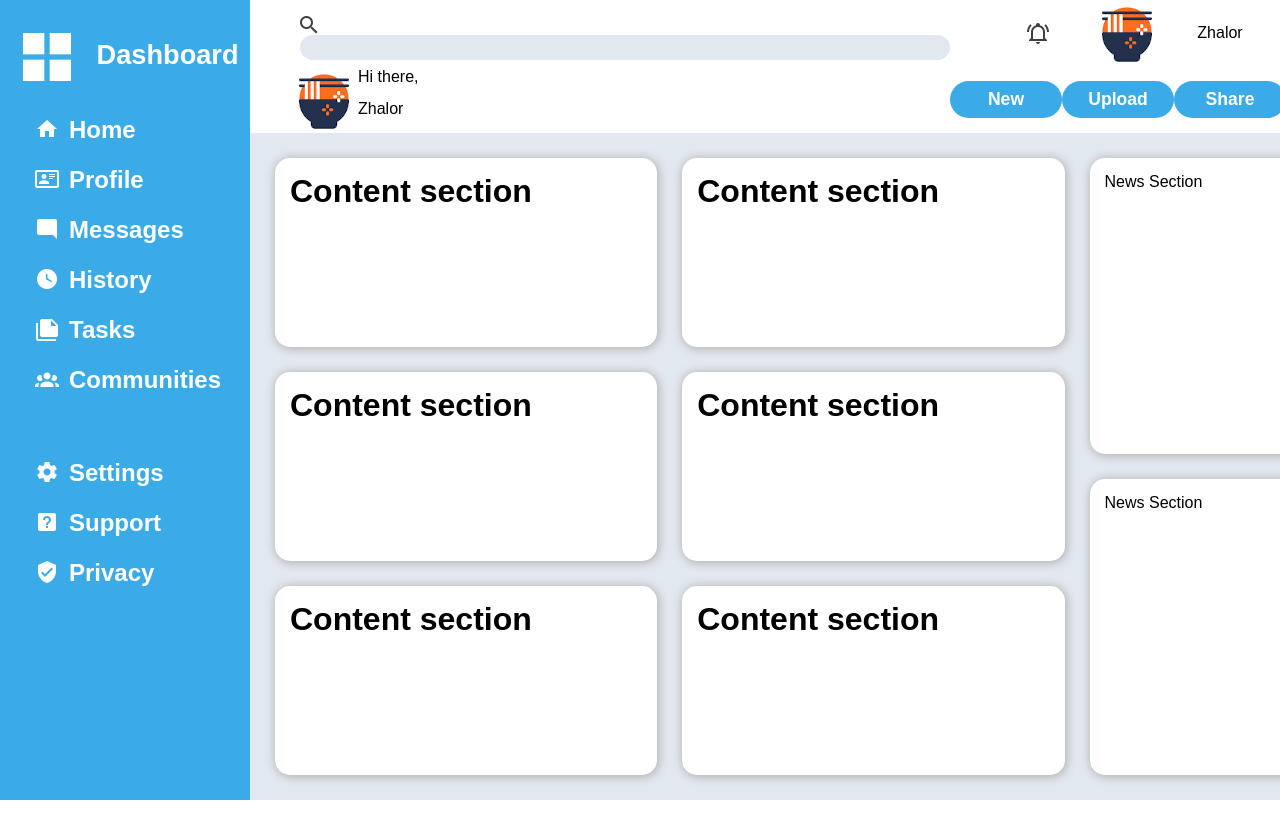
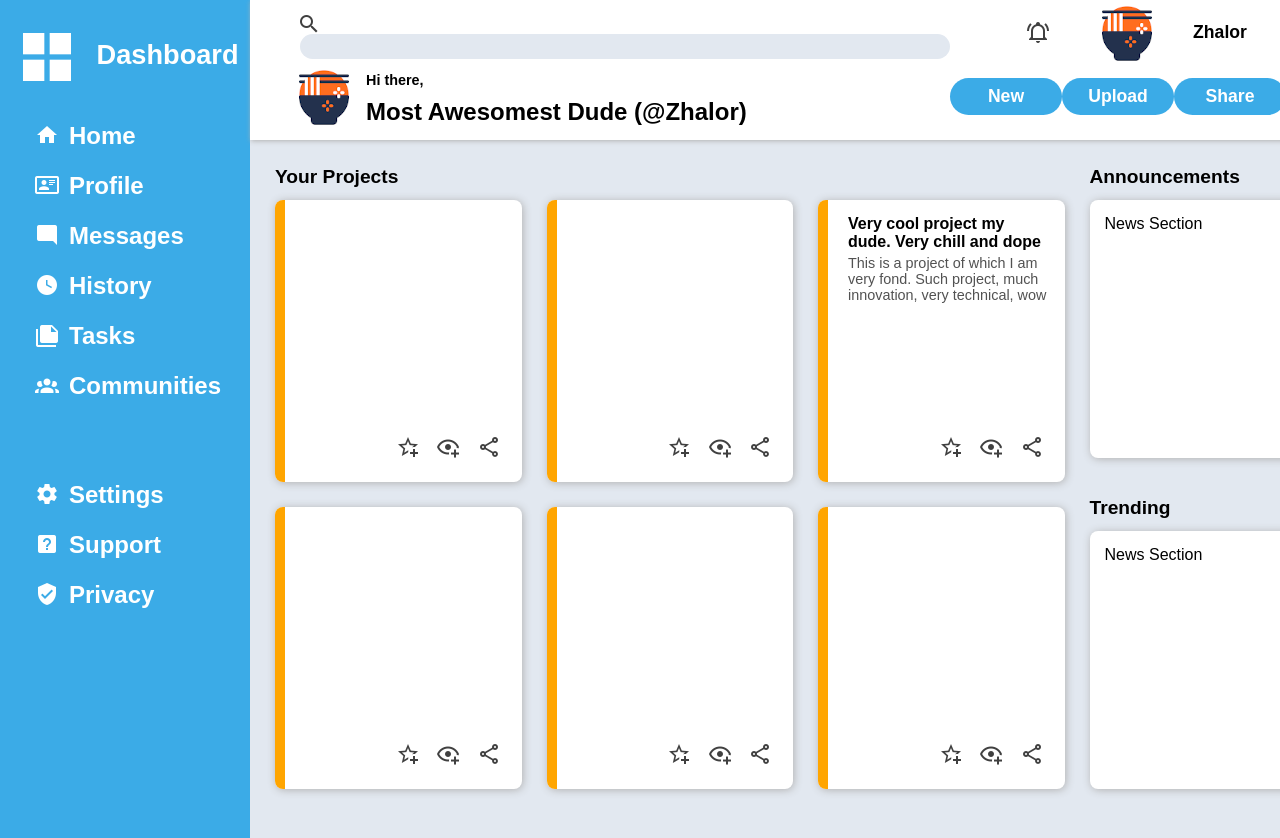
Before and after one commit to Zhalor/Admin-Dashboard, a plain HTML site: page index.html in a window 1280 px wide. Shown: the top 838 px of the page. Before the commit the page ends 800 px from the top, so only its background shows below. Drawn offline with Linux system fonts and the light colour scheme.

Commit message:
Add icons and styling
Add media icons for favorite, sharing, and watch. Added HTML structure
and styling. Added minor adjustments to existing HTML structure.

```diff
--- a/index.html
+++ b/index.html
@@ -24,7 +24,7 @@
       <div class="greeting">
         <img src="./images/profilepic.png" alt="User Logo">
         <p>Hi there,</p>
-        <p>Zhalor</p>
+        <p>Most Awesomest Dude (@Zhalor)</p>
       </div>
       <div class="buttons">
         <button>New</button>
@@ -33,16 +33,67 @@
       </div>
     </div>
     <div class="content">
+      <p class="section-heading">Your Projects</p>
+      <p class="section-heading">Announcements</p>
       <div class="projects">
-        <div>Content section</div>
-        <div>Content section</div>
-        <div>Content section</div>
-        <div>Content section</div>
-        <div>Content section</div>
-        <div>Content section</div>
+        <div>
+          <p class="project-title"></p>
+          <p></p>
+          <div class="media-icons">
+            <img src="./images/star.png" alt="favorite">
+            <img src="./images/eye.png" alt="watch">
+            <img src="./images/share.png" alt="share">
+          </div>
+        </div>
+        <div>
+          <p class="project-title"></p>
+          <p></p>
+          <div class="media-icons">
+            <img src="./images/star.png" alt="favorite">
+            <img src="./images/eye.png" alt="watch">
+            <img src="./images/share.png" alt="share">
+          </div>
+        </div>
+        <div>
+          <p class="project-title">Very cool project my dude. Very chill and dope</p>
+          <p>This is a project of which I am very fond. Such project, much innovation, very technical, wow</p>
+          <div class="media-icons">
+            <img src="./images/star.png" alt="favorite">
+            <img src="./images/eye.png" alt="watch">
+            <img src="./images/share.png" alt="share">
+          </div>
+        </div>
+        <div>
+          <p class="project-title"></p>
+          <p></p>
+          <div class="media-icons">
+            <img src="./images/star.png" alt="favorite">
+            <img src="./images/eye.png" alt="watch">
+            <img src="./images/share.png" alt="share">
+          </div>
+        </div>
+        <div>
+          <p class="project-title"></p>
+          <p></p>
+          <div class="media-icons">
+            <img src="./images/star.png" alt="favorite">
+            <img src="./images/eye.png" alt="watch">
+            <img src="./images/share.png" alt="share">
+          </div>
+        </div>
+        <div>
+          <p class="project-title"></p>
+          <p></p>
+          <div class="media-icons">
+            <img src="./images/star.png" alt="favorite">
+            <img src="./images/eye.png" alt="watch">
+            <img src="./images/share.png" alt="share">
+          </div>
+        </div>
       </div>
       <div class="news">
         <div>News Section</div>
+        <p class="section-heading">Trending</p>
         <div>News Section</div>
       </div>
     </div>
--- a/styles.css
+++ b/styles.css
@@ -19,6 +19,9 @@
   display: grid;
   grid-template: 1fr 1fr / 2fr 1fr;
   background-color: white;
+  box-shadow: 1px 1px 5px 0px rgb(177, 177, 177);
+  z-index: 1;
+  padding-bottom: 12px;
 }
 
 .header > div:nth-child(2n+1) {
@@ -53,16 +56,29 @@ label > img {
   justify-content: right;
   gap: 25px;
   padding-right: 80px;
+  font-weight: 700;
+  font-size: 1.1rem;
 }
 
 .greeting {
   display: grid;
-  grid-template: 1fr 1fr / 1fr 2fr;
+  grid-template: 1fr 1fr / auto auto;
   padding-left: 40px;
 }
 
 .greeting > img {
   grid-row: 1 / 3;
+}
+
+.greeting > p {
+  padding-left: 8px;
+  align-self: center;
+  font-weight: 700;
+  font-size: 0.9rem;
+}
+
+.greeting > p + p {
+  font-size: 1.5rem;
 }
 
 .buttons {
@@ -89,40 +105,83 @@ label > img {
   grid-row: 2;
   background-color: aquamarine;
   display: grid;
-  grid-template: 1fr / 3fr 1fr;
+  grid-template: 48px 1fr / 3fr 1fr;
   background-color: #E2E8F0;
-  padding-top: 25px;
+  padding-top: 12px;
+  padding-bottom: 24px;
+}
+
+.content .section-heading {
+  margin-left: 25px;
+  align-self: end;
+  padding-bottom: 12px;
+  font-weight: 700;
+  font-size: 1.2rem;
 }
 
 .projects > div {
   background-color: white;
   margin-left: 25px;
   margin-bottom: 25px;
-  border-radius: 15px;
-  padding: 15px;
-  box-shadow: 1px 1px 10px 1px rgb(177, 177, 177);
+  border-radius: 8px;
+  padding: 15px 15px 15px 30px;
+  box-shadow: 1px 1px 8px 0px rgb(177, 177, 177);
+  position: relative;
+  display: grid;
+  grid-template: 1fr 5fr 1fr / 1fr;
 }
 
-.content > .projects {
+.projects > div:before {
+  content: '';
+  position: absolute;
+  left: 0px;
+  top: 0px;
+  width: 10px;
+  height: 100%;
+  background-color: orange;
+  border-radius: 8px 0px 0px 8px;
+}
+
+.projects {
+  grid-row: 2;
   display: grid;
   grid-template-rows: 1fr 1fr;
-  grid-template-columns: repeat(auto-fit, minmax(300px, 1fr));
+  grid-template-columns: repeat(auto-fit, minmax(250px, 1fr));
   grid-auto-rows: 1fr;
+}
+
+.project-title {
+  align-self: end;
   font-weight: 700;
-  font-size: 2rem;
+}
+
+.project-title + p {
+  padding-top: 4px;
+  font-size: .9rem;
+  color: rgb(82, 82, 82);
+}
+
+.media-icons {
+  align-self: center;
+  justify-self: end;
+}
+
+.media-icons > img {
+  padding: 0px 6px;
 }
 
 .news {
+  grid-row: 2;
   display: grid;
-  grid-template-rows: 1fr 1fr;
+  grid-template-rows: 1fr 48px 1fr;
 }
 
 .news > div {
   background-color: white;
   margin: 0px 25px 25px 25px;
-  border-radius: 15px;
+  border-radius: 8px;
   padding: 15px;
-  box-shadow: 1px 1px 10px 1px rgb(177, 177, 177);
+  box-shadow: 1px 1px 8px 0px rgb(177, 177, 177);
 }
 
 .sidebar {
```
Also changed, not shown: images/eye.png (added), images/share.png (added), images/star.png (added).
